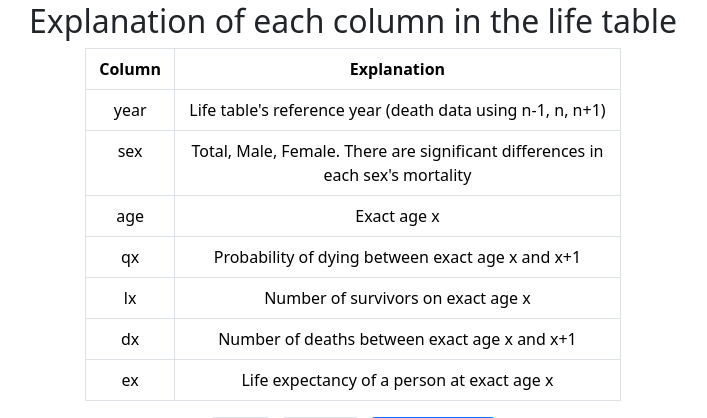
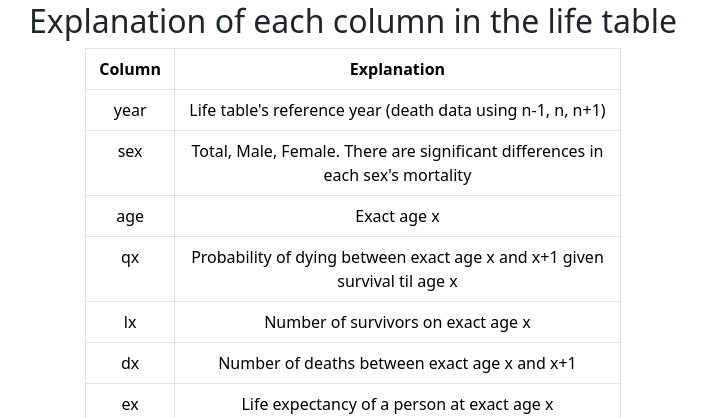
Before and after one commit to herphay/APV-Calculator, a Flask app: page /tables in a window 1280 px wide. Shown: the part 915-1333 px from the top of the page, without its empty margins (287-994 px from the left). Run offline with Flask 3, Linux system fonts and the light colour scheme; data comes from the database, SQL or seed files in the repository.

Commit message:
Flashed out qx description

```diff
--- a/templates/tables.html
+++ b/templates/tables.html
@@ -64,7 +64,7 @@
                     </tr>
                     <tr>
                         <td>qx</td>
-                        <td>Probability of dying between exact age x and x+1</td>
+                        <td>Probability of dying between exact age x and x+1 given survival til age x</td>
                     </tr>
                     <tr>
                         <td>lx</td>
```
